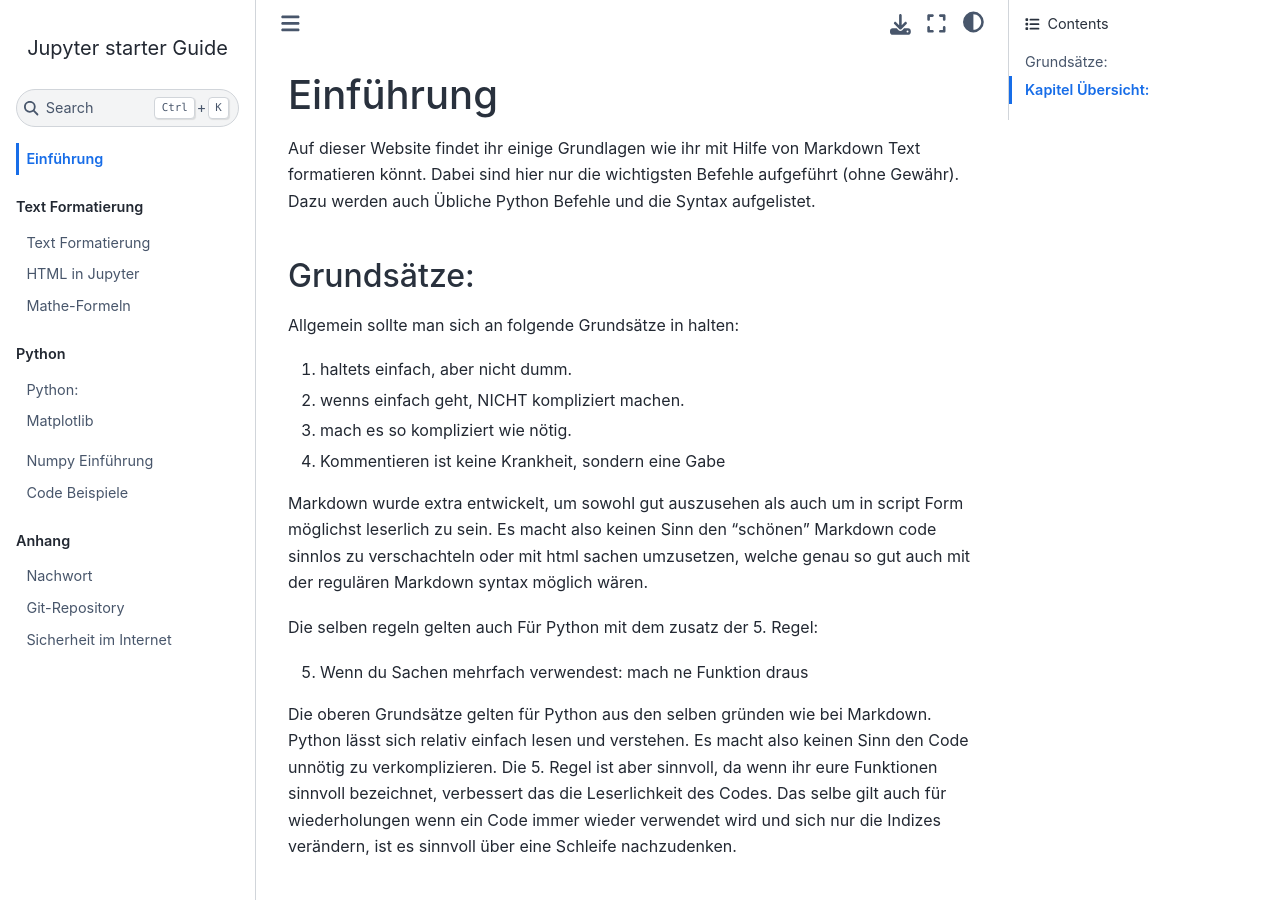
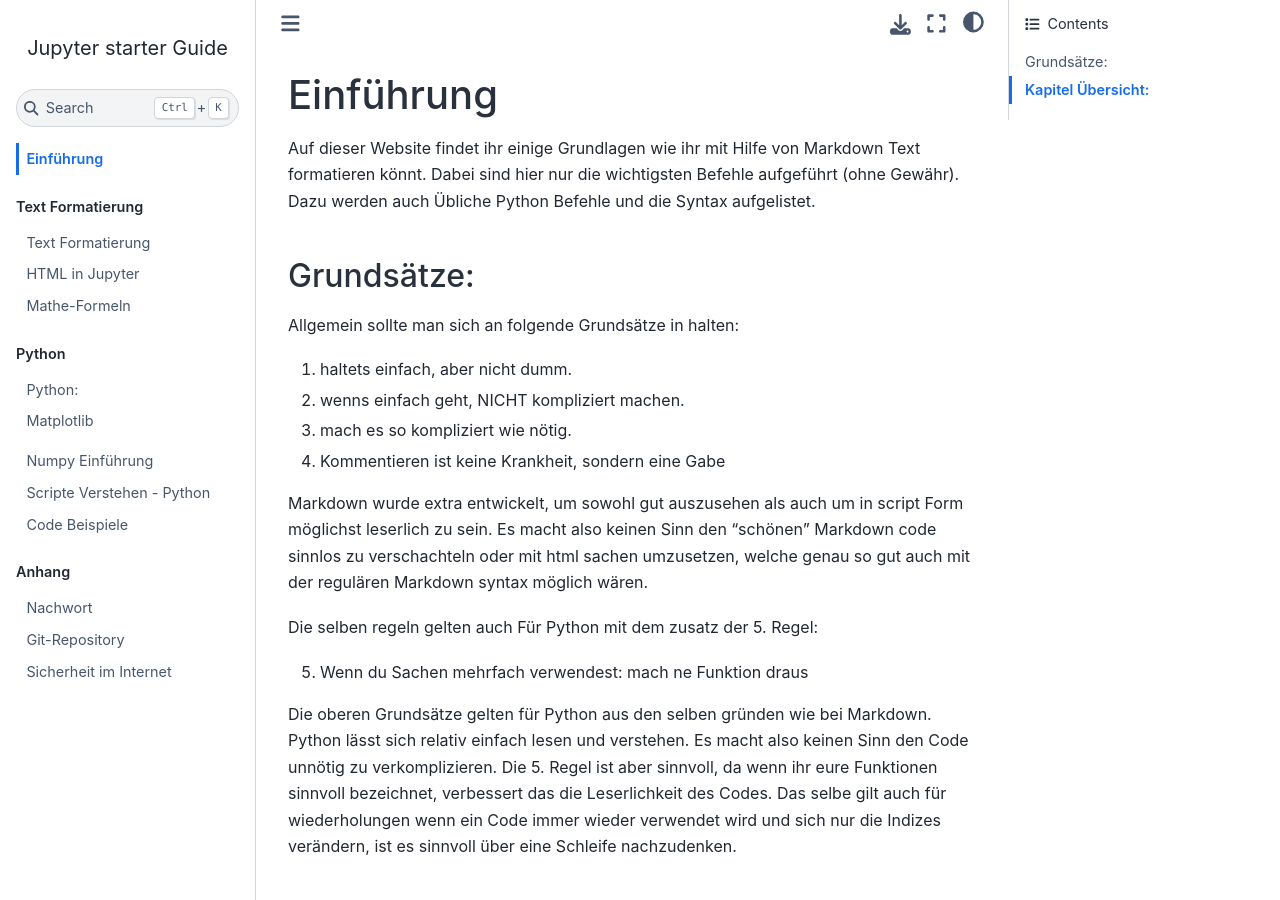
Before and after one commit to LuMaaAstro/Jupyter-Python-Markdown-Webseite, a Jupyter Book: the page built from intro.md, in a window 1280 px wide and 900 px high. Built offline with Jupyter Book 1.0.4 settings and Sphinx 7.4.7 and the Sphinx Book theme 1.1.4, drawn with Linux system fonts in a browser that asks for light colours; pages that are not in the unit, such as notebooks, are missing from menus.

Commit message:
Add files via upload

```diff
--- a/_toc.yml
+++ b/_toc.yml
@@ -14,6 +14,7 @@
     - file: Matplotlib_Einführung
     - file: Numpy_Einführung
     - file: Sympy_Einführung
+    - file: Scripte-Verstehen
     - file: Matplotlib_Beispiele
 
 - caption: Anhang
--- a/intro.md
+++ b/intro.md
@@ -131,6 +131,12 @@
         <img width="150" height="150" src="Bilder/Sympy_logo.png">
         </a>
     </figure>
+    <figure>
+        <a href=Scripte-Verstehen.html>
+            <figcaption><h3>Programme Verstehen und Debuggen</h3></figcaption>
+            <!---<img src="Bilder/debugging.jpeg">--->
+        </a>
+    </figure>
     <figure class="gallery-item2">
         <a href="Matplotlib_Beispiele.html">
             <figcaption><h3>Code Beispiele und Übungen:</h3></figcaption>
--- a/requirments.txt
+++ b/requirments.txt
@@ -1,6 +1,8 @@
 numpy
 matplotlib
 ipywidgets
+math
+sympy
 
 
 Bilder/*
```
Also changed, not shown: Matplotlib_Beispiele.ipynb, Scripte-Verstehen.ipynb (added), 10 other files.
